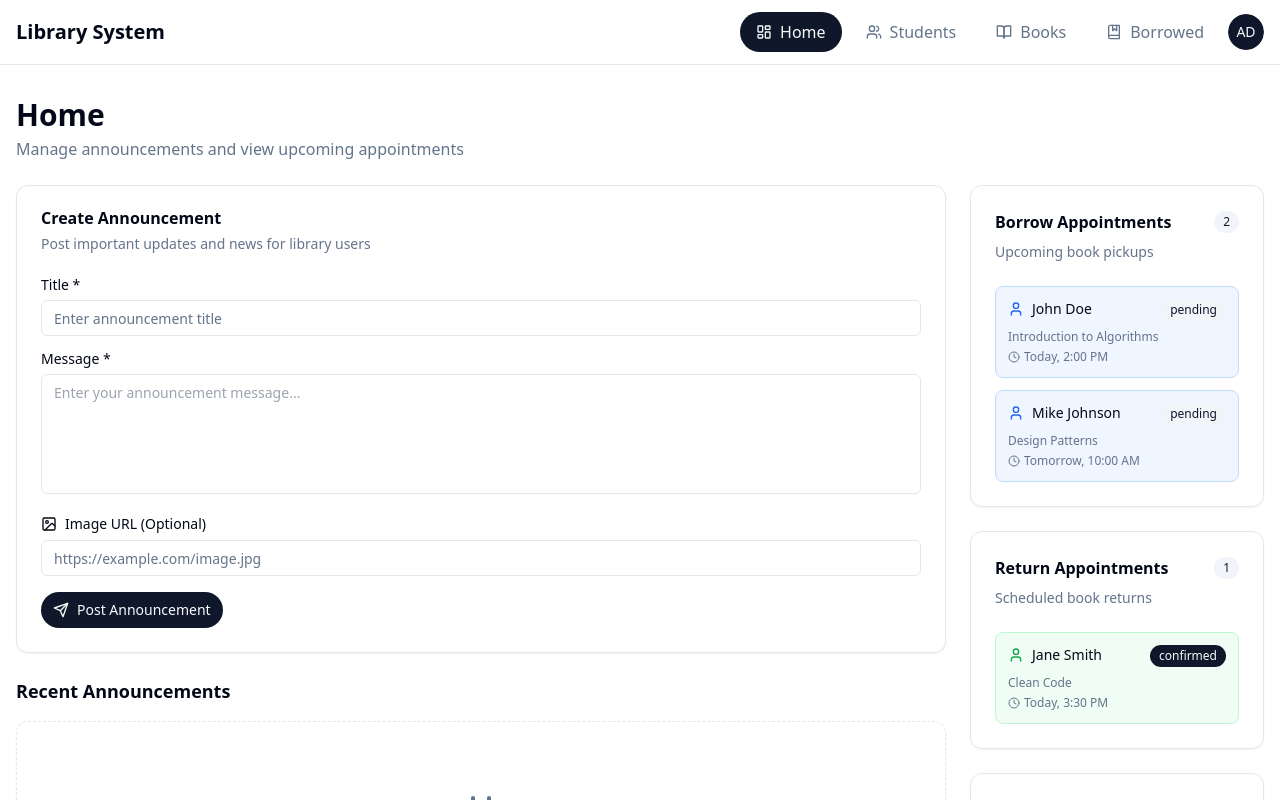
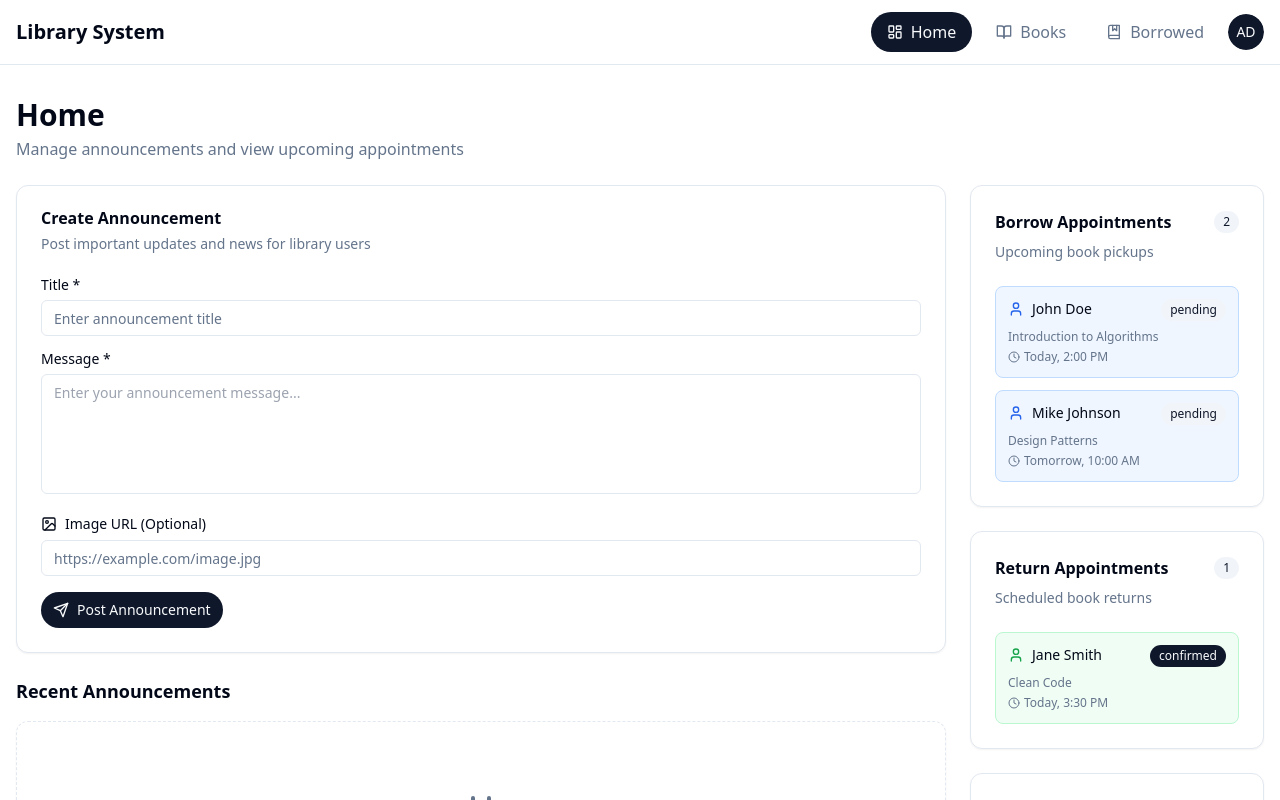
Before and after one commit to wawikun21-cloud/E-Library-System, a React (Vite) app: page / in a window 1280 px wide. Shown: the top 800 px of the page. Built offline with nearby package versions, Linux system fonts and the light colour scheme.

Commit message:
`Added new nav item "Students" with icon Users`

```diff
--- a/src/components/layout.tsx
+++ b/src/components/layout.tsx
@@ -23,7 +23,6 @@ export default function Layout({ children, currentPage, setCurrentPage }: Layout
 
   const navItems = [
     { id: 'dashboard', label: 'Home', icon: LayoutDashboard },
-    { id: 'students', label: 'Students', icon: Users },
     { id: 'books', label: 'Books', icon: BookOpen },
     { id: 'borrowed', label: 'Borrowed', icon: BookMarked },
   ]
```
